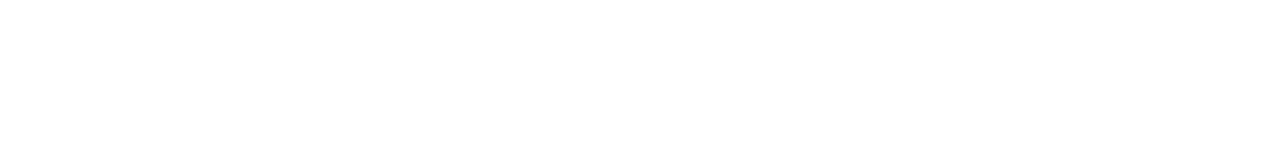
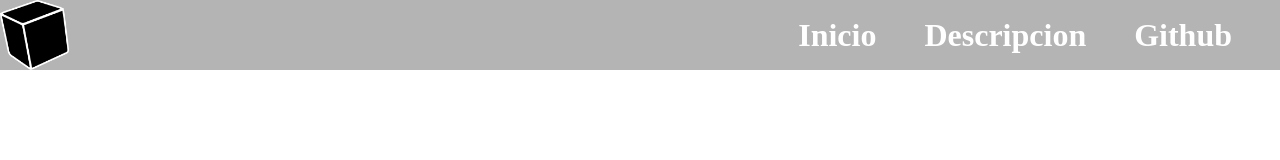
Before and after one commit to Nae130/Encriptador-Js-ONE, a plain HTML site: page index.html in a window 1280 px wide. Drawn offline with Linux system fonts and the light colour scheme.

Commit message:
Agregando barra de navegacion al encriptador

```diff
--- /dev/null
+++ b/css/menu/menu-imagen.css
@@ -0,0 +1,3 @@
+.menu__imagen{
+    height: 70px;
+}
--- /dev/null
+++ b/css/menu/menu-item.css
@@ -0,0 +1,13 @@
+.menu__item{
+    list-style: none;
+    margin-right:3rem;
+    font-size: 2rem;
+}
+.menu__item a{
+    color: #ffffff;
+    text-decoration: none;
+    font-weight: bold;
+}
+.menu__item a:hover{
+    color: black;
+}
--- /dev/null
+++ b/css/menu/menu-lista.css
@@ -0,0 +1,3 @@
+.menu__lista{
+    display: flex;
+}
--- /dev/null
+++ b/css/menu/menu.css
@@ -0,0 +1,7 @@
+.menu{
+    display: flex;
+    justify-content: space-between;
+    align-items: center;
+    background-color: rgb(180, 180, 180);
+    margin: 0;
+}
--- /dev/null
+++ b/css/reset.css
@@ -0,0 +1,44 @@
+
+html, body, div, span, applet, object, iframe,
+h1, h2, h3, h4, h5, h6, p, blockquote, pre,
+a, abbr, acronym, address, big, cite, code,
+del, dfn, em, img, ins, kbd, q, s, samp,
+small, strike, strong, sub, sup, tt, var,
+b, u, i, center,
+dl, dt, dd, ol, ul, li,
+fieldset, form, label, legend,
+table, caption, tbody, tfoot, thead, tr, th, td,
+article, aside, canvas, details, embed,
+figure, figcaption, footer, header, hgroup,
+menu, nav, output, ruby, section, summary,
+time, mark, audio, video {
+	margin: 0;
+	padding: 0;
+	border: 0;
+	font-size: 100%;
+	font: inherit;
+	vertical-align: baseline;
+}
+/* HTML5 display-role reset for older browsers */
+article, aside, details, figcaption, figure,
+footer, header, hgroup, menu, nav, section {
+	display: block;
+}
+body {
+	line-height: 1;
+}
+ol, ul {
+	list-style: none;
+}
+blockquote, q {
+	quotes: none;
+}
+blockquote:before, blockquote:after,
+q:before, q:after {
+	content: '';
+	content: none;
+}
+table {
+	border-collapse: collapse;
+	border-spacing: 0;
+}
--- a/index.html
+++ b/index.html
@@ -5,8 +5,24 @@
     <meta http-equiv="X-UA-Compatible" content="IE=edge">
     <meta name="viewport" content="width=device-width, initial-scale=1.0">
     <title>Encriptador Js ONE</title>
+    <link rel="stylesheet" href="css/style.css">
+    <link rel="stylesheet" href="css/menu/menu.css">
+    <link rel="stylesheet" href="css/menu/menu-imagen.css">
+    <link rel="stylesheet" href="css/menu/menu-lista.css">
+    <link rel="stylesheet" href="css/menu/menu-item.css">
+    <link rel="stylesheet" href="css/reset.css">
+
 </head>
 <body>
-
+    <header>
+        <nav class="menu">
+            <img class="menu__imagen" src="imagenes/cropped-blackbox-cube.webp" alt="Imagen cubo">
+            <ul class="menu__lista">
+                <li class="menu__item"><a href="#">Inicio</a></li>
+                <li class="menu__item"><a href="#">Descripcion</a></li>
+                <li class="menu__item"><a href="#">Github</a></li>
+            </ul>
+        </nav>
+    </header>
 </body>
 </html>
```
Also changed, not shown: css/style.css (added), imagenes/cropped-blackbox-cube.webp (added).
